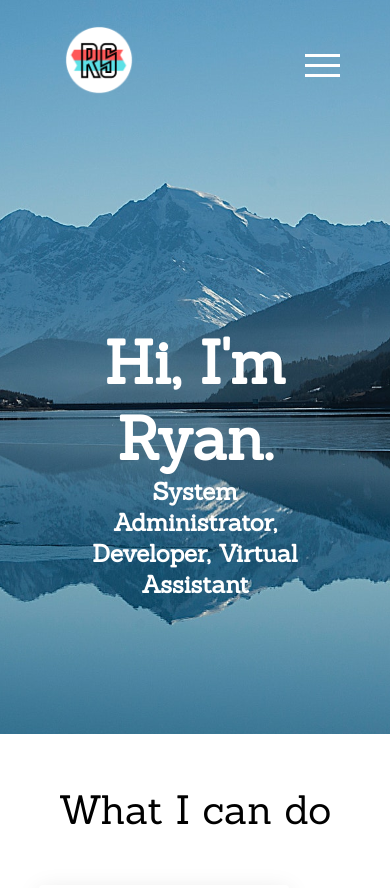
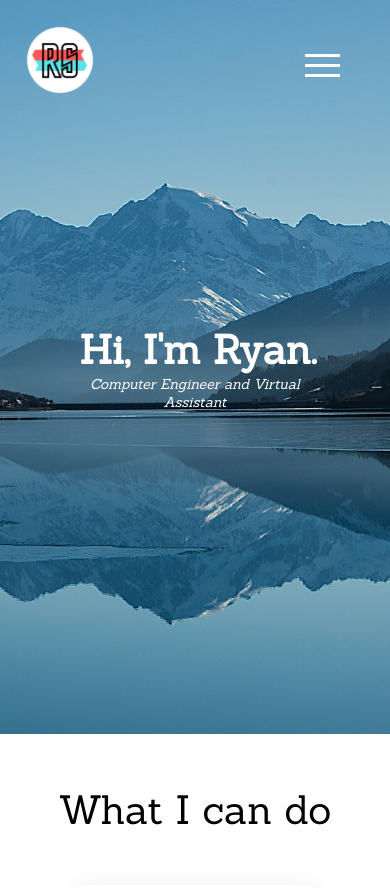
Before and after one commit to rccsantos/rccsantos.github.io, a plain HTML site: page index.html in a window 390 px wide. Shown: the top 888 px of the page. Drawn offline with Linux system fonts and the light colour scheme.

Commit message:
Update Viewing in Mobile

```diff
--- a/css/style.css
+++ b/css/style.css
@@ -114,7 +114,7 @@ nav{
 }
 .blue_container{
     width: 100%;
-    background: #87ceeb;
+    background: #2196f3;
     min-height: 600px;
 }
 .slide1{
@@ -123,7 +123,7 @@ nav{
     min-height: 610px;
 }
 .slide2{
-    width: 80%;
+    width: 60%;
     margin: 0 auto;
     background-color: #fff;
     color: black;
@@ -138,7 +138,7 @@ nav{
 .slide3{
     width: 60%;
     margin: 0 auto;
-    background-color: #87ceeb;
+    background-color: #2196f3;
     min-height: 600px;
     padding: 0;
 }
@@ -158,15 +158,19 @@ nav{
 }
 
 /*Slide1 Contents*/
-#name_intro{
+.name_intro{
     text-align: center;
-    font-size: 60px;
+    font-size: 80px;
+    font-weight: bolder;
     margin: 0 auto;
     padding-top: 200px;
 }
-#name_description{
+.name_description{
     text-align: center;
     margin: 0 auto;
+    font-size: 22px;
+    font-weight: lighter;
+    font-style: italic;
 }
 
 /*Slide2 Contents*/
@@ -291,3 +295,20 @@ nav{
     text-align: center;
     padding-bottom: 30px;
 }
+
+@media (max-width:468px) {
+    .home_top_content{
+        width: 100%;
+    }
+    .slide1 .name_intro{
+        font-size: 40px;
+        width: 240px;
+    }
+    .slide1 .name_description{
+        font-size: 14px;
+        font-style: italic;
+    }
+    .footer{
+        height: 275px;
+    }
+}
--- a/index.html
+++ b/index.html
@@ -2,6 +2,7 @@
 <html>
 <head>
     <title>Ryan Santos | Home</title>
+    <meta content="width=device-width, initial-scale=1" name="viewport" />
     <link rel="icon" href="img/favicoon.ico">
     <link rel="stylesheet" type="text/css" href="css/style.css">
     <link href="https://fonts.googleapis.com/css2?family=Sanchez&display=swap" rel="stylesheet">
@@ -25,8 +26,8 @@
     </div>
 </header>
 <div class="slide1">
-    <h1 id="name_intro">Hi, I'm Ryan.</h1>
-    <h2 id="name_description">System Administrator, Developer, Virtual Assistant</h2>
+    <h1 class="name_intro">Hi, I'm Ryan.</h1>
+    <h2 class="name_description">Computer Engineer and Virtual Assistant</h2>
 </div>
 <div class="white_container">
     <div class="title">What I can do</div>
```
